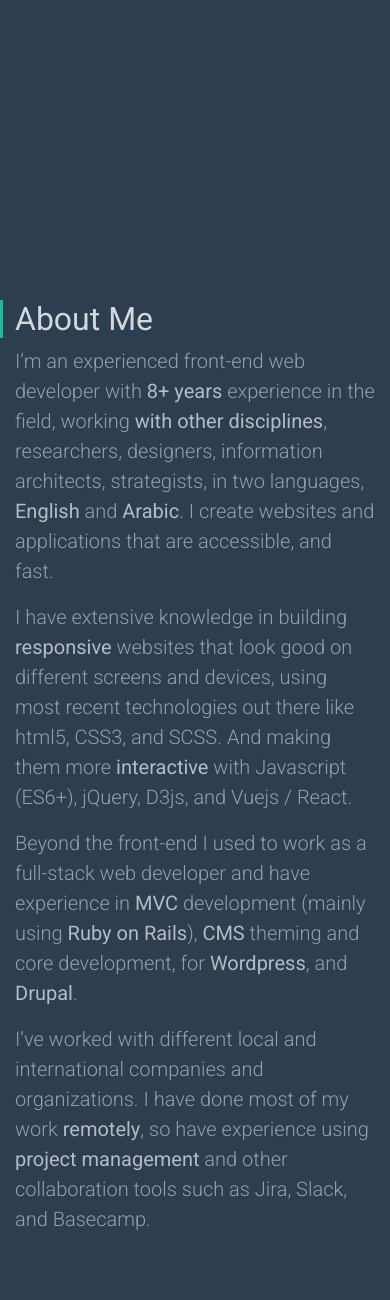
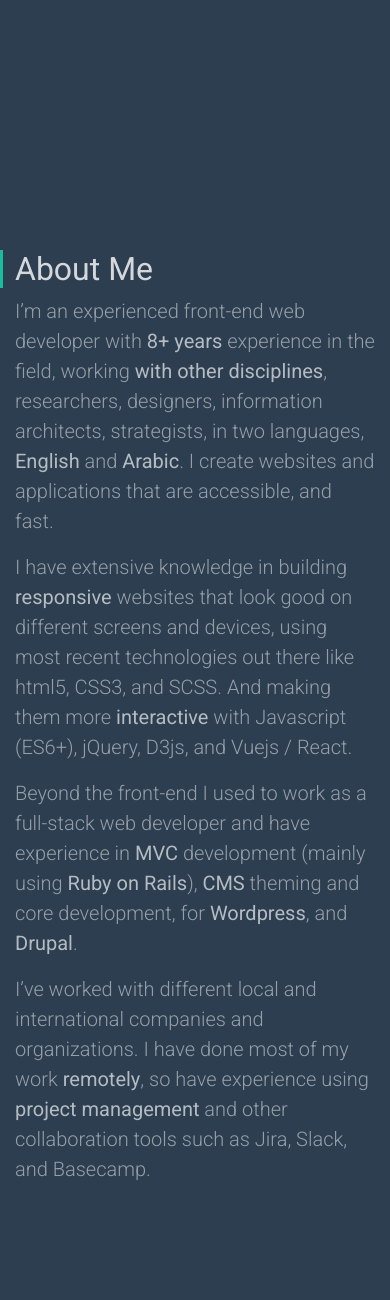
Before and after one commit to moradtaleeb/morad-website-v3, a PHP site: page / in a window 390 px wide. Shown: the part 684-1984 px from the top of the page. Run offline with PHP 8.4, Linux system fonts and the light colour scheme.

Commit message:
Fixed spacing

```diff
--- a/styles/style.css
+++ b/styles/style.css
@@ -229,4 +229,8 @@ footer p:first-child {
   .img-wrapper.text-right {
     text-align: left !important;
   }
+  section {
+    padding-top: 90px;
+    padding-bottom: 90px;
+  }
 }
```
